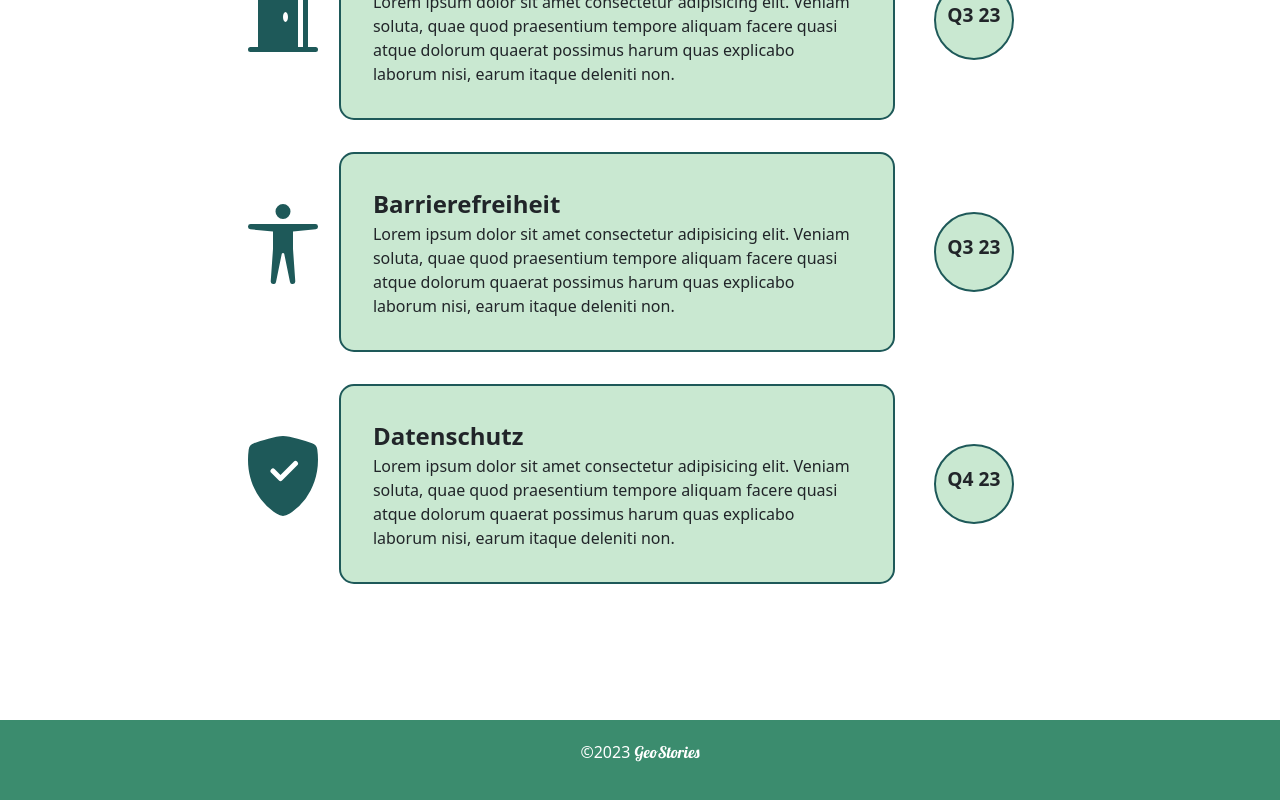
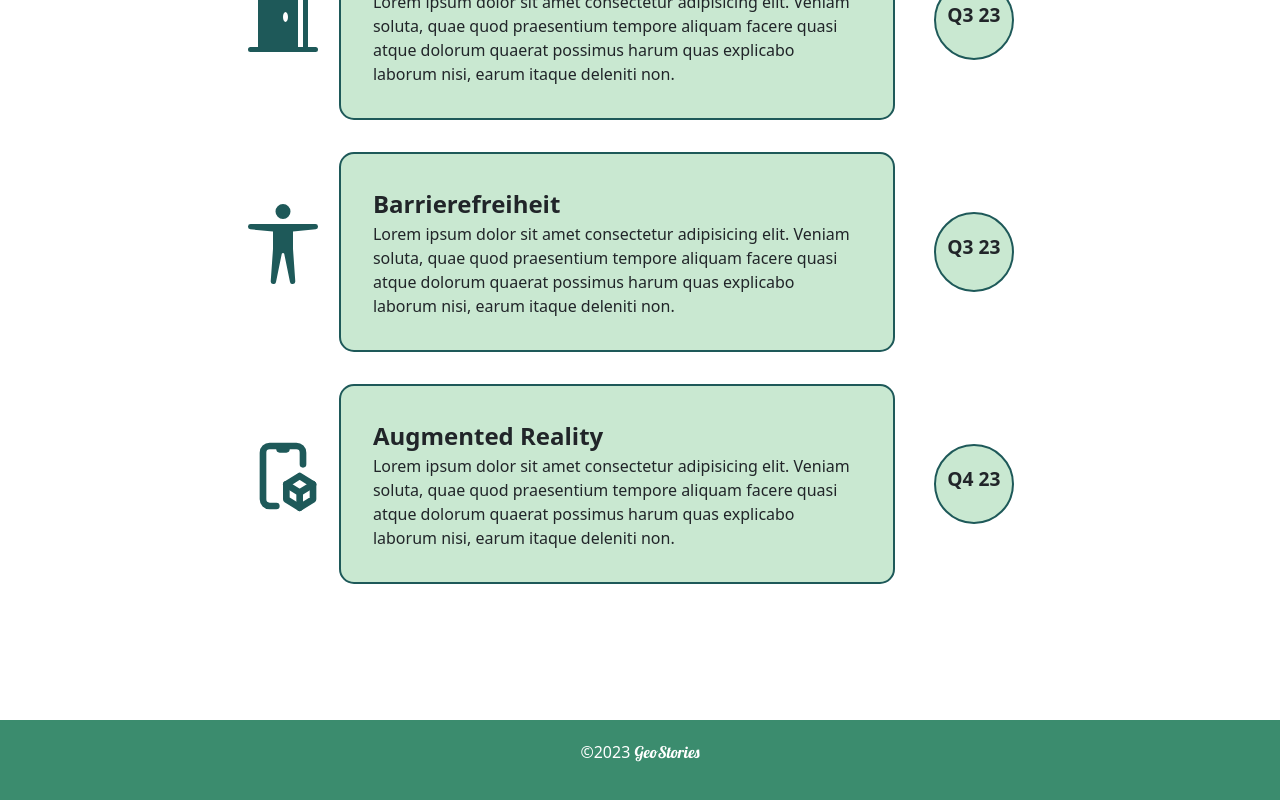
Before and after one commit to GeoStories2023/website, a React (Vite) app: page /features in a window 1280 px wide. Shown: the part 2044-2844 px from the top of the page. Built offline with nearby package versions, Linux system fonts and the light colour scheme; no server answers.

Commit message:
Update Features.tsx

```diff
--- a/src/components/features/Features.tsx
+++ b/src/components/features/Features.tsx
@@ -13,9 +13,8 @@ import { GoLaw as Law } from "react-icons/go";
 import {
   BsDoorOpenFill as EscapeRoom,
   BsUniversalAccess as Accessibility,
-  BsShieldFillCheck as Privacy,
 } from "react-icons/bs";
-import { IoEarth as Icon } from "react-icons/io5";
+import { TbAugmentedReality2 as Ai } from "react-icons/tb";
 
 function Features() {
   const features = [
@@ -94,8 +93,8 @@ function Features() {
       quartal: "Q3 23",
     },
     {
-      icon: <Privacy className="roadmap-icon" />,
-      headline: "Datenschutz",
+      icon: <Ai className="roadmap-icon" />,
+      headline: "Augmented Reality",
       content:
         "Lorem ipsum dolor sit amet consectetur adipisicing elit. Veniam soluta, quae quod praesentium tempore aliquam facere quasi atque dolorum quaerat possimus harum quas explicabo laborum nisi, earum itaque deleniti non.",
       quartal: "Q4 23",
```
